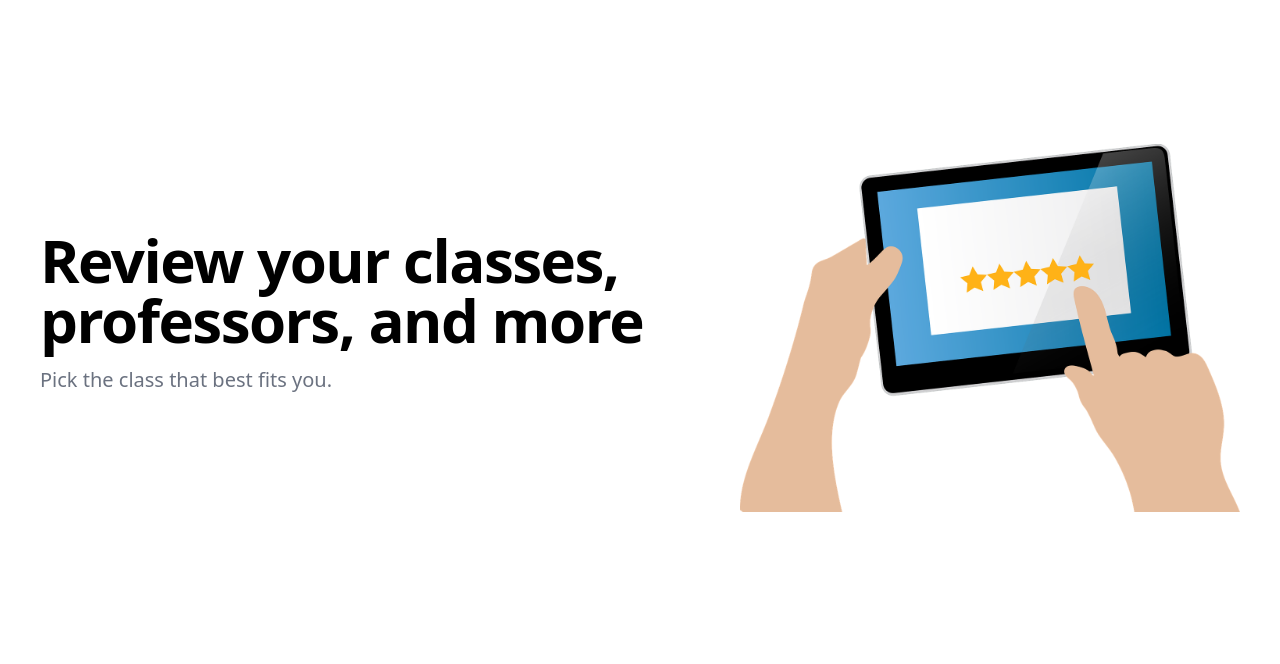
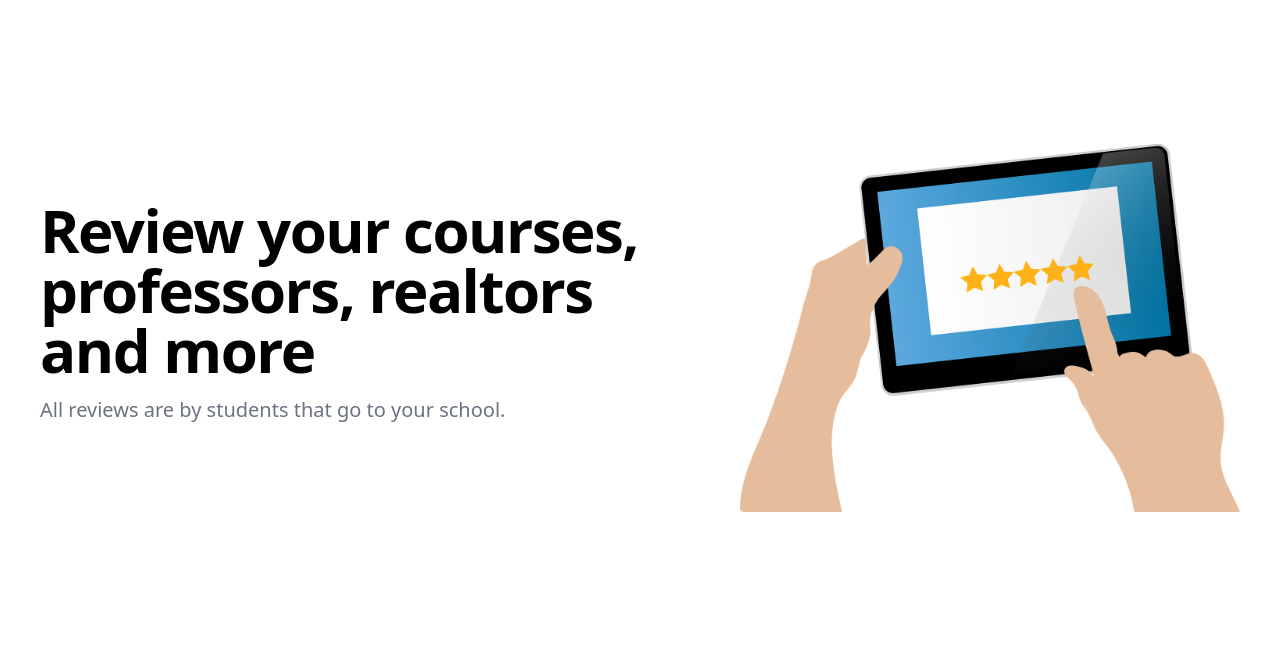
Before and after one commit to nategreb/college-life, a Django app: page / in a window 1280 px wide. Shown: the part 531-1195 px from the top of the page. Run offline with Django 4.2, Linux system fonts and the light colour scheme; data that the repository does not hold is empty; style sheets or scripts are compiled from the project's sources; parts of the project's set-up code (start-up, migrations or seed data) failed here and were passed over; some libraries are stand-ins or nearby versions.

Commit message:
updated homepage

```diff
--- a/college_living/templates/HomePage.html
+++ b/college_living/templates/HomePage.html
@@ -40,9 +40,9 @@
             <div class="grid max-w-screen-xl px-4 pt-20 pb-8 mx-auto lg:gap-8 xl:gap-0 lg:py-16 lg:grid-cols-12 lg:pt-28">
                 <div class="mr-auto place-self-center lg:col-span-7">
                     <h1 class="max-w-2xl mb-4 text-4xl font-extrabold leading-none tracking-tight md:text-5xl xl:text-6xl dark:text-white">
-                        Review your classes, professors, and more <br></h1>
+                        Review your courses, professors, realtors and more <br></h1>
                     <p class="max-w-2xl mb-6 font-light text-gray-500 lg:mb-8 md:text-lg lg:text-xl dark:text-gray-400">
-                        Pick the class that best fits you.
+                        All reviews are by students that go to your school.
                     </p>
                 </div>
                 <div class="hidden lg:mt-0 lg:col-span-5 lg:flex">
@@ -56,9 +56,9 @@
             <div class="grid max-w-screen-xl px-4 pt-20 pb-8 mx-auto lg:gap-8 xl:gap-0 lg:py-16 lg:grid-cols-12 lg:pt-28">
                 <div class="mr-auto place-self-center lg:col-span-7">
                     <h1 class="max-w-2xl mb-4 text-4xl font-extrabold leading-none tracking-tight md:text-5xl xl:text-6xl dark:text-white">
-                        Connect with students in your classes <br></h1>
+                        Connect with students in your courses <br></h1>
                     <p class="max-w-2xl mb-6 font-light text-gray-500 lg:mb-8 md:text-lg lg:text-xl dark:text-gray-400">
-                        Discuss with students about homework, lectures, and more.
+                        Discuss homework, lectures, and more.
                     </p>
                 </div>
                 <div class="hidden lg:mt-0 lg:col-span-5 lg:flex">
@@ -68,6 +68,7 @@
         </section>
 
 
+        {% if colleges %}
             <section class="bg-white dark:bg-gray-900">
                 <div class="py-8 px-4 mx-auto max-w-screen-xl lg:py-16 lg:px-6">
                     <div class="mx-auto max-w-screen-sm text-center lg:mb-16 mb-8">
@@ -88,6 +89,6 @@
                     </div>
                 </div>
             </section>
-
+        {% endif %}
     </main>
 {% endblock %}
```
Lines whose indentation alone changed are shown as unchanged.
